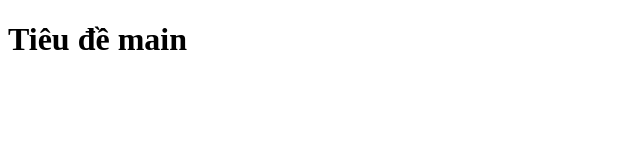
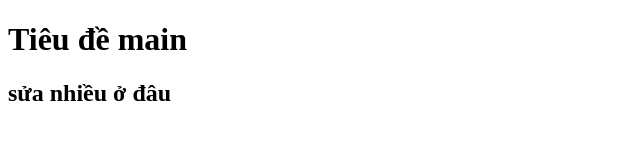
Before and after one commit to tuhocmoingay/duan66, a plain HTML site: page index.html in a window 1280 px wide. Shown: the whole page, without its empty margins (0-640 px from the left). Drawn offline with Linux system fonts and the light colour scheme.

Commit message:
1.sua nhieu o day

```diff
--- a/index.html
+++ b/index.html
@@ -7,5 +7,6 @@
   </head>
   <body>
     <h1>Tiêu đề main</h1>
+    <h2>sửa nhiều ở đâu</h2>
   </body>
 </html>
```
